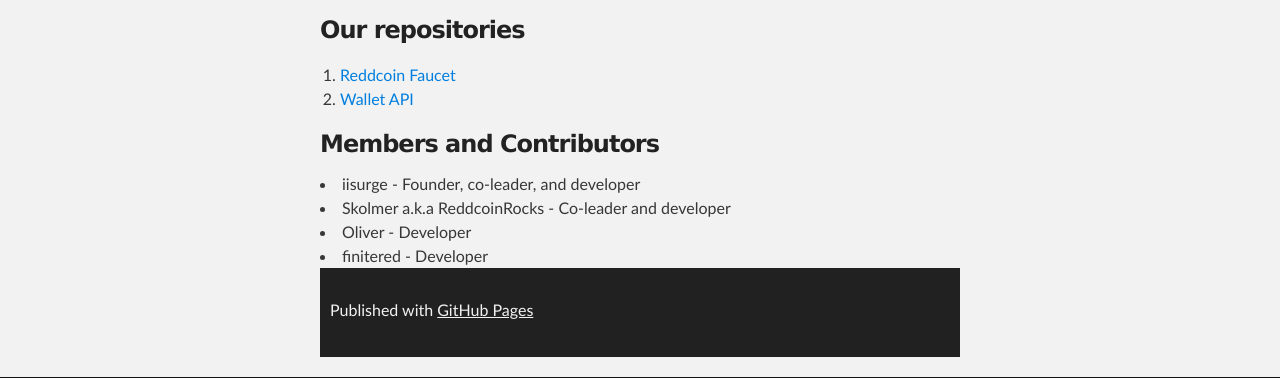
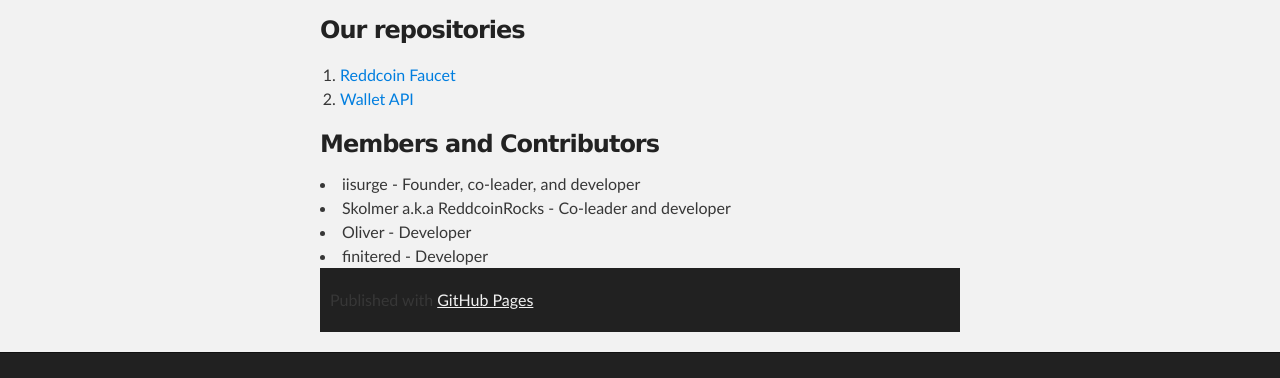
Before and after one commit to Reddhead-devs/reddhead-devs.github.io, a plain HTML site: page index.html in a window 1280 px wide. Shown: the part 660-1038 px from the top of the page. After the commit the page ends 1013 px from the top, so only its background shows below. Drawn offline with Linux system fonts and the light colour scheme.

Commit message:
Small text in footer

```diff
--- a/index.html
+++ b/index.html
@@ -61,7 +61,7 @@
     <!-- FOOTER  -->
     <div id="footer_wrap" class="outer">
       <footer class="inner">
-        <p>Published with <a href="http://pages.github.com">GitHub Pages</a></p>
+        <small>Published with <a href="http://pages.github.com">GitHub Pages</a></small>
       </footer>
     </div>
 
```
